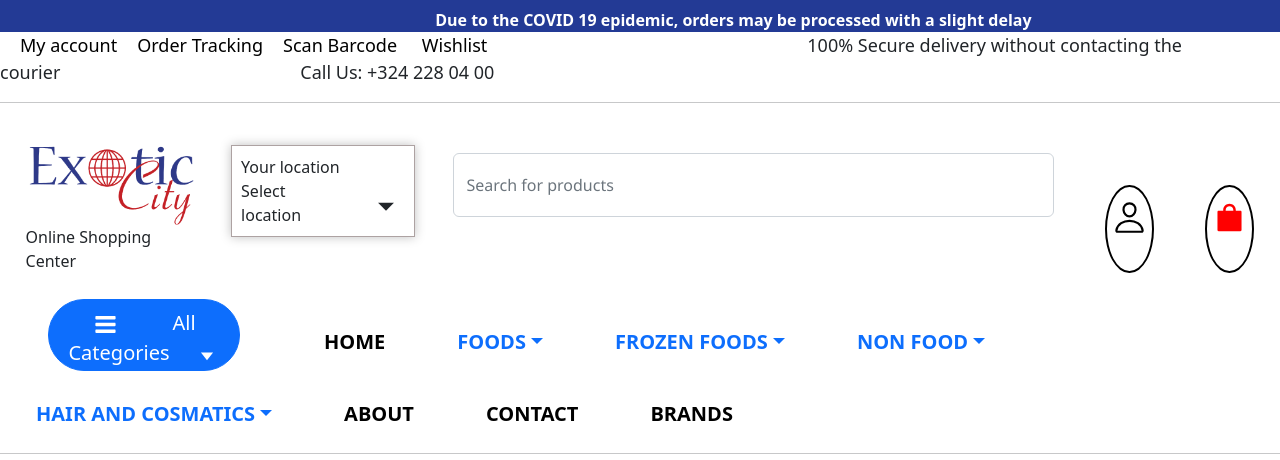
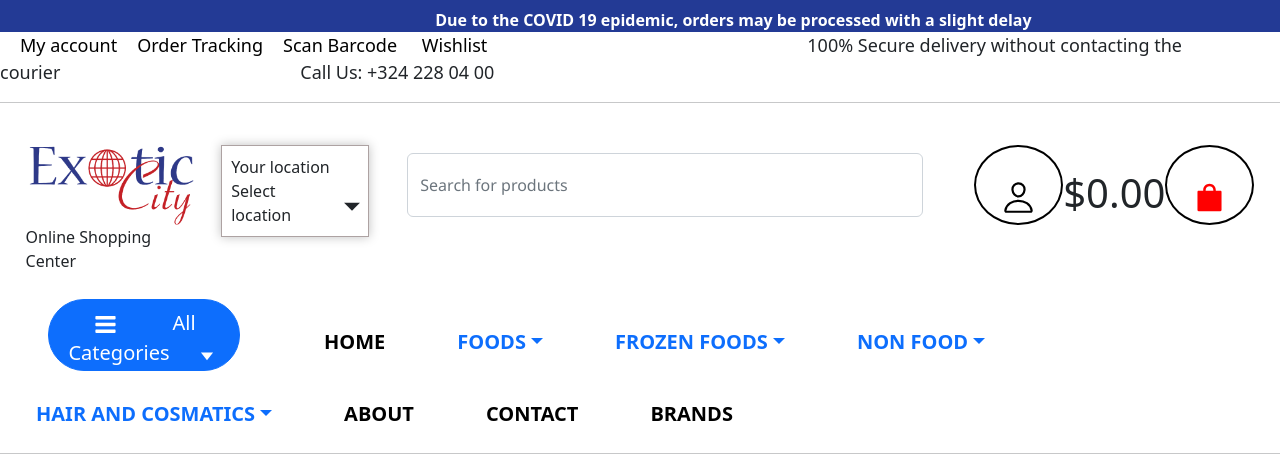
Before and after one commit to malikabdullahnaazar/exoticcity, a React (Create React App) app: page / in a window 1280 px wide. Shown: the top 460 px of the page. Built offline with nearby package versions, Linux system fonts and the light colour scheme.

Commit message:
nav bar completed

```diff
--- a/package.json
+++ b/package.json
@@ -7,7 +7,6 @@
     "@testing-library/react": "^13.4.0",
     "@testing-library/user-event": "^13.5.0",
     "bootstrap": "^5.2.3",
-    "jquery": "^3.6.3",
     "mdbreact": "^5.2.0",
     "react": "^18.2.0",
     "react-bootstrap": "^2.7.2",
--- a/src/components/HeaderSection.jsx
+++ b/src/components/HeaderSection.jsx
@@ -21,7 +21,7 @@ const HeaderSection = () => {
           </div>
           <div class="row">
             <div class="col">Select location</div>
-            <div class="col-auto"><i class="bi bi-caret-down-fill"> <MdOutlineArrowDropDown size={38} className="drop-icon current-location" /></i></div>
+            <div class="col-5 "><i class="bi bi-caret-down-fill"> <MdOutlineArrowDropDown size={38} className="drop-icon current-location" /></i></div>
           </div>
         </div>
       </div>
@@ -36,7 +36,10 @@ const HeaderSection = () => {
         <IoPersonOutline color='black' size={35} />
 
       </div>
-      <div className="person-icon icon">
+      <div className="h1 py-4 ">
+        $0.00
+      </div>
+      <div className="person-icon1 icon">
         <AiFillShopping color='red' size={35} />
       </div>
 
--- a/src/components/css/HeaderSection.css
+++ b/src/components/css/HeaderSection.css
@@ -53,24 +53,29 @@
     height: 4vh;
 }
 .person-icon{
- margin-top:5vh;
- margin-left: 4vw;
+ margin-left:4vw;
 }
+
 .icon {
   border-radius: 55%;
   border: 2px solid rgb(0, 0, 0);
-  padding: 5px;
+  padding: 25px;
+  height: 10vh;
+  padding-bottom: 10px;
+  color: black;
   font-size: 30px;
 }
 .my-custom-container{
   margin-left: 2vw;
-  width: 15%;
-  height: 10%; border: 1px solid #ddd;
+  width: 14%;
+  height: 10%;
+  /* padding-left: 1%;
+  padding-top: 1%; */
+  border: 1px solid #ddd;
   border-top-color: #ada2a2;
   border-left-color: #ada2a2;
   border-bottom-color: #ada2a2;
   border-right-color: #ada2a2;
-
   box-shadow: 0 0 10px rgba(0,0,0,.25);
 
 }
```
Also changed, not shown: 1 other file (tests, documents, lock files or other folders).
